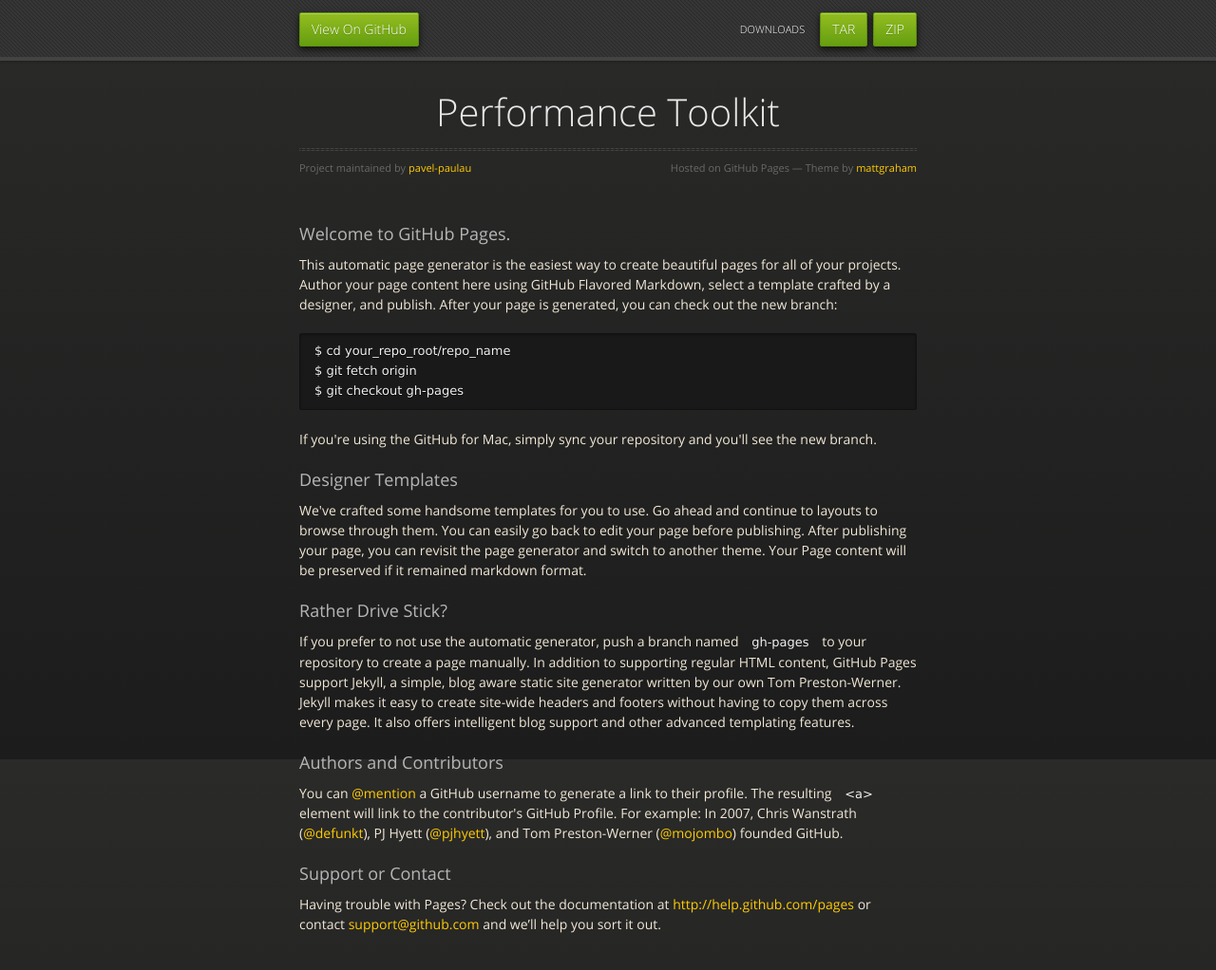
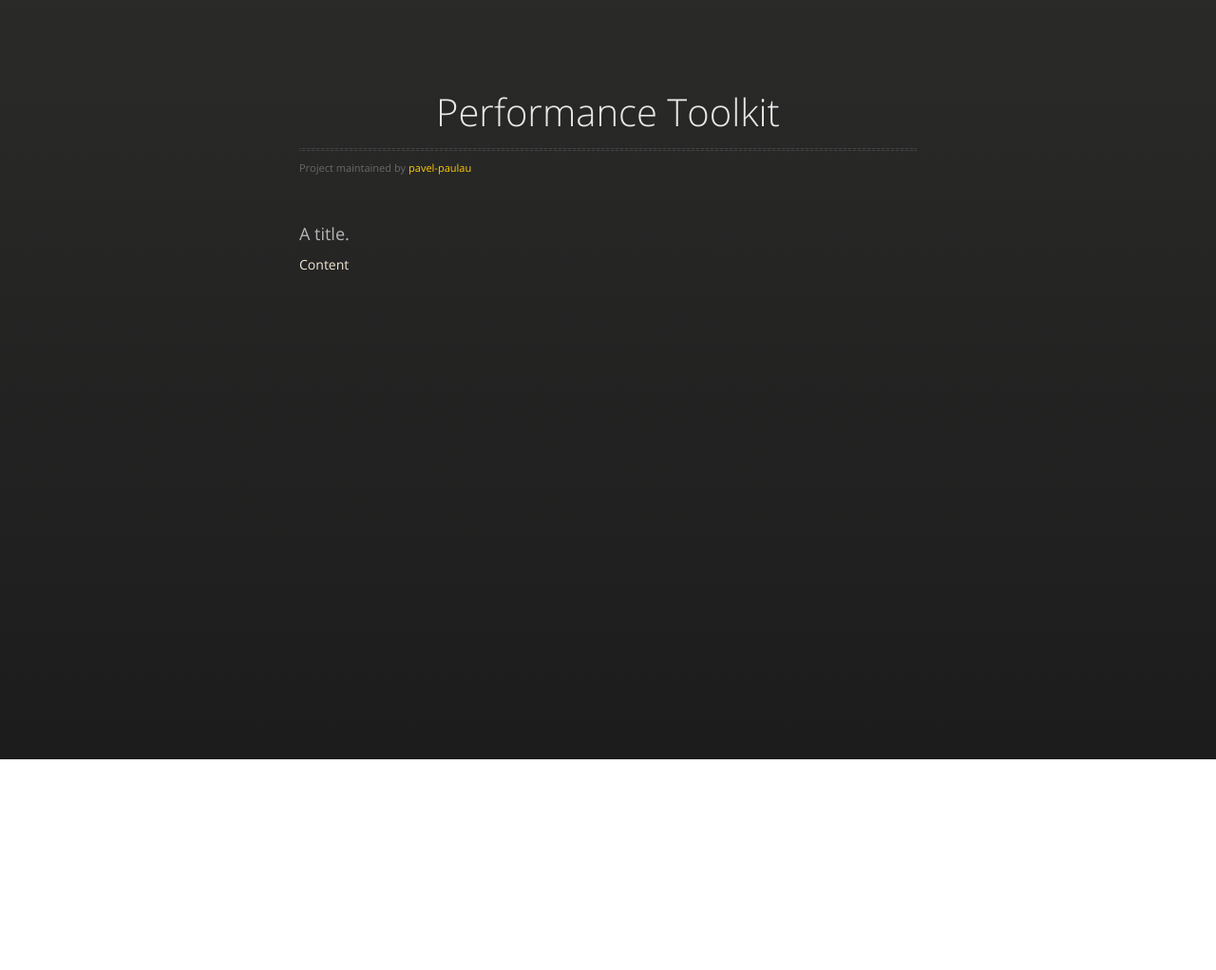
Before and after one commit to pavel-paulau/perf-toolkit, a plain HTML site: page index.html in a window 1280 px wide. Shown: the whole page at 95% size. After the commit the page ends 800 px from the top, so only its background shows below. Drawn offline with nearby package versions, Linux system fonts and the light colour scheme.

Commit message:
remove auto-generated content

```diff
--- a/index.html
+++ b/index.html
@@ -18,15 +18,6 @@
 
   </head>
   <body>
-      <div id="header">
-        <nav>
-          <li class="fork"><a href="https://github.com/pavel-paulau/perf-toolkit">View On GitHub</a></li>
-          <li class="downloads"><a href="https://github.com/pavel-paulau/perf-toolkit/zipball/master">ZIP</a></li>
-          <li class="downloads"><a href="https://github.com/pavel-paulau/perf-toolkit/tarball/master">TAR</a></li>
-          <li class="title">DOWNLOADS</li>
-        </nav>
-      </div><!-- end header -->
-
     <div class="wrapper">
 
       <section>
@@ -35,40 +26,14 @@
           <p></p>
           <hr>
           <span class="credits left">Project maintained by <a href="https://github.com/pavel-paulau">pavel-paulau</a></span>
-          <span class="credits right">Hosted on GitHub Pages &mdash; Theme by <a href="https://twitter.com/michigangraham">mattgraham</a></span>
         </div>
 
         <h3>
-<a name="welcome-to-github-pages" class="anchor" href="#welcome-to-github-pages"><span class="octicon octicon-link"></span></a>Welcome to GitHub Pages.</h3>
+<a name="a-title" class="anchor" href="#a-title"><span class="octicon octicon-link"></span></a>A title.</h3>
 
-<p>This automatic page generator is the easiest way to create beautiful pages for all of your projects. Author your page content here using GitHub Flavored Markdown, select a template crafted by a designer, and publish. After your page is generated, you can check out the new branch:</p>
+<p>Content</p>
 
-<pre><code>$ cd your_repo_root/repo_name
-$ git fetch origin
-$ git checkout gh-pages
-</code></pre>
 
-<p>If you're using the GitHub for Mac, simply sync your repository and you'll see the new branch.</p>
-
-<h3>
-<a name="designer-templates" class="anchor" href="#designer-templates"><span class="octicon octicon-link"></span></a>Designer Templates</h3>
-
-<p>We've crafted some handsome templates for you to use. Go ahead and continue to layouts to browse through them. You can easily go back to edit your page before publishing. After publishing your page, you can revisit the page generator and switch to another theme. Your Page content will be preserved if it remained markdown format.</p>
-
-<h3>
-<a name="rather-drive-stick" class="anchor" href="#rather-drive-stick"><span class="octicon octicon-link"></span></a>Rather Drive Stick?</h3>
-
-<p>If you prefer to not use the automatic generator, push a branch named <code>gh-pages</code> to your repository to create a page manually. In addition to supporting regular HTML content, GitHub Pages support Jekyll, a simple, blog aware static site generator written by our own Tom Preston-Werner. Jekyll makes it easy to create site-wide headers and footers without having to copy them across every page. It also offers intelligent blog support and other advanced templating features.</p>
-
-<h3>
-<a name="authors-and-contributors" class="anchor" href="#authors-and-contributors"><span class="octicon octicon-link"></span></a>Authors and Contributors</h3>
-
-<p>You can <a href="https://github.com/blog/821" class="user-mention">@mention</a> a GitHub username to generate a link to their profile. The resulting <code>&lt;a&gt;</code> element will link to the contributor's GitHub Profile. For example: In 2007, Chris Wanstrath (<a href="https://github.com/defunkt" class="user-mention">@defunkt</a>), PJ Hyett (<a href="https://github.com/pjhyett" class="user-mention">@pjhyett</a>), and Tom Preston-Werner (<a href="https://github.com/mojombo" class="user-mention">@mojombo</a>) founded GitHub.</p>
-
-<h3>
-<a name="support-or-contact" class="anchor" href="#support-or-contact"><span class="octicon octicon-link"></span></a>Support or Contact</h3>
-
-<p>Having trouble with Pages? Check out the documentation at <a href="http://help.github.com/pages">http://help.github.com/pages</a> or contact <a href="mailto:support@github.com">support@github.com</a> and we’ll help you sort it out.</p>
       </section>
 
     </div>
```
